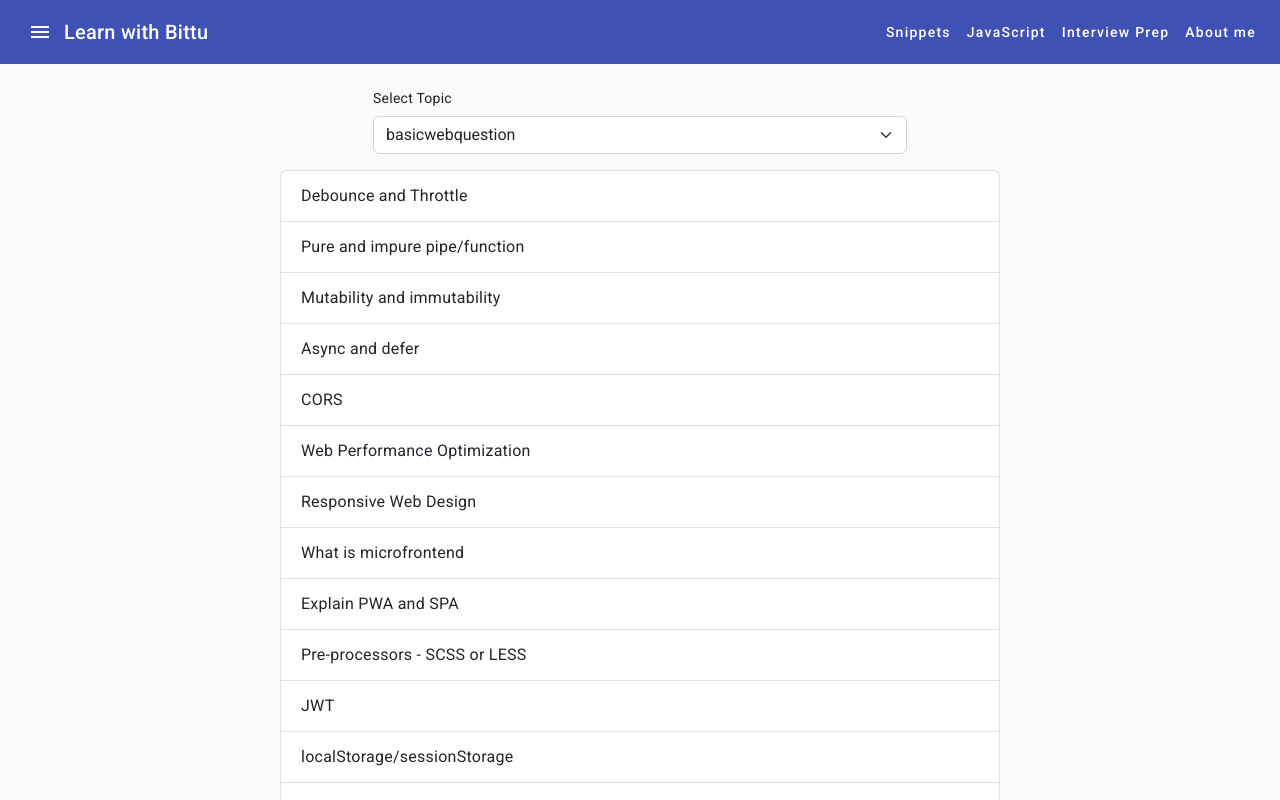
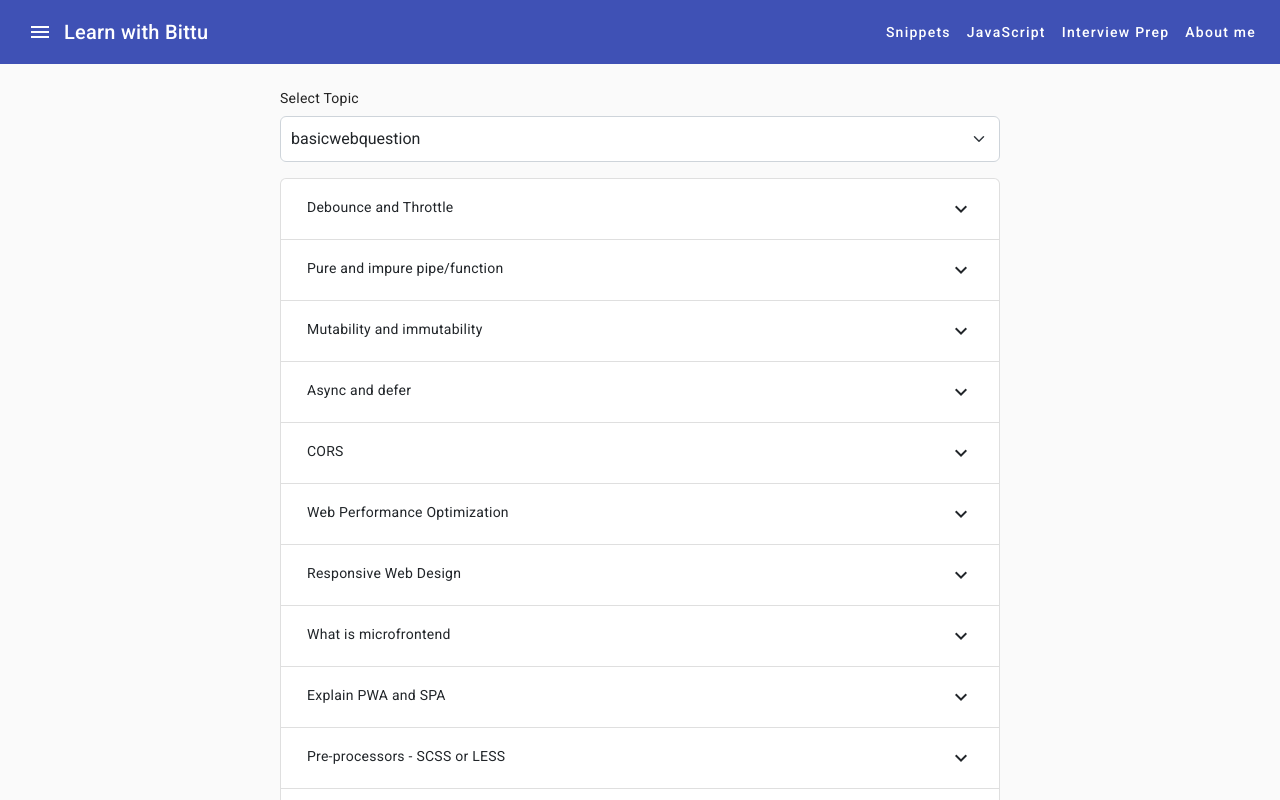
Before and after one commit to bittu1040/Learn-with-Bittu, an Angular app: page /learn/overview in a window 1280 px wide. Built offline with nearby package versions, Linux system fonts and the light colour scheme.

Commit message:
added expand icon

```diff
--- a/src/app/module/learn/learn-overview/learn-overview.component.css
+++ b/src/app/module/learn/learn-overview/learn-overview.component.css
@@ -1,49 +1,22 @@
-.interview-topics-container {
-    display: flex;
-    flex-direction: column;
-    align-items: center;
-    padding: 20px;
-  }
-
-  .topic-section {
-    width: 80%;
-    max-width: 600px;
-    margin-bottom: 30px;
-    border: 1px solid #ccc;
-    border-radius: 8px;
-    padding: 20px;
-  }
-
-  .header {
-    margin-bottom: 15px;
-    font-size: 1.5rem;
-  }
-
-  .topic-list ul {
-    list-style-type: none;
-    padding: 0;
-    margin: 0;
-  }
-
-  .topic-list ul li {
-    font-size: 16px;
-    line-height: 1.6;
-    margin-bottom: 8px;
-  }
-
-.list-group-item {
-  font-size: 0.9rem;
-  padding: 10px 15px;
+.topic-name {
+  cursor: pointer;
+  transition: background-color 0.3s ease;
 }
 
-.list-group-item:hover {
+.topic-name:hover {
   background-color: #f0f0f0;
-  cursor: pointer;
 }
 
+.topic-header {
+  display: flex;
+  justify-content: space-between;
+  padding: 10px;
+}
 
-.font-size{
-font-size: 16px;
-font-weight: 400;
-padding: 5px;
+.topic-description {
+  padding: 10px;
 }
+
+.topic-description p {
+  margin-bottom: 5px;
+}
--- a/src/app/module/learn/learn-overview/learn-overview.component.html
+++ b/src/app/module/learn/learn-overview/learn-overview.component.html
@@ -41,11 +41,11 @@
 
 <div class="container mt-4">
   <div class="row d-flex justify-content-center">
-    <div class="col-12 col-lg-6">
+    <div class="col-12 col-md-8">
       <div class="mb-3">
         <label for="topicSelect" class="form-label">Select Topic</label>
-        <select class="form-select" id="topicSelect" (change)="updateTopics1($event)">
-          <option *ngFor="let chapter of allChapter" >{{chapter}}</option>
+        <select class="form-select" id="topicSelect" (change)="updateTopics1($event)" style="padding: 10px;">
+          <option *ngFor="let chapter of allChapter">{{chapter}}</option>
         </select>
       </div>
     </div>
@@ -54,22 +54,17 @@
 
 
 
-
-    <div class="row align-items-center justify-content-center">
+  <div class="row justify-content-center">
     <div class="col-md-8">
-        <div class="mb-4">
       <div class="card-body">
         <ul class="list-group">
-              <li class="list-group-item list-group-item-action topic-name" *ngFor="let topic of listOfTopic">
-                <div (click)="toggleDescription(topic)" class="font-size">
-                  {{topic.name}}
-                  <div *ngIf="topic.showDescription" style="border: 1px solid gray;">
-                    <h3>{{topic.details.mainHeading}}</h3>
+          <li class="list-group-item topic-name" *ngFor="let topic of listOfTopic">
+            <div (click)="toggleDescription(topic)" class="topic-header">
+              <span>{{topic.name}} </span><mat-icon>expand_more</mat-icon>
+            </div>
+            <div class="topic-description" *ngIf="topic.showDescription">
               <div *ngFor="let content of topic.details.insideContent">
-                      <pre>{{topic | json}} </pre>
-                      <h4>{{content.miniHeading}}</h4>
-                      <p>{{content.description}}</p>
-                    </div>
+                <p [innerHTML]='content.description'></p>
               </div>
             </div>
           </li>
@@ -78,4 +73,3 @@
     </div>
   </div>
 </div>
-  </div>
--- a/src/app/shared/topics.ts
+++ b/src/app/shared/topics.ts
@@ -86,7 +86,12 @@ export const listOfQuestions1: InterviewTopic1[] = [
           "insideContent": [
             {
               "miniHeading": "Debounce and Throttle",
-              "description": "Description for Debounce and Throttle.",
+              "description": "Lorem  <strong>bold</strong> ipsum, dolor sit amet consectetur adipisicing elit. Beatae quasi, reiciendis mollitia magnam similique temporibus dolorum eius sint, earum ad quidem error culpa sequi placeat itaque exercitationem maxime. Dicta natus et perferendis.",
+              "code": ""
+            },
+            {
+              "miniHeading": "Debounce and Throttle",
+              "description": "Lorem ipsum, dolor sit amet consectetur adipisicing elit. Beatae quasi, reiciendis mollitia magnam similique temporibus dolorum eius sint, earum ad quidem error culpa sequi placeat itaque exercitationem maxime. Dicta natus et perferendis.",
               "code": ""
             }
           ]
@@ -303,10 +308,10 @@ export const listOfQuestions1: InterviewTopic1[] = [
         }
       },
       {
-        "name": "Understand different use cases of the Promises with respect to API handling (retry API, combine 2-3 API)",
+        "name": "Promises with respect to API handling (retry API, combine 2-3 API)",
         "showDescription": false,
         "details": {
-          "mainHeading": "Understand different use cases of the Promises with respect to API handling (retry API, combine 2-3 API)",
+          "mainHeading": "Promises with respect to API handling (retry API, combine 2-3 API)",
           "insideContent": [
             {
               "miniHeading": "Understand different use cases of the Promises with respect to API handling (retry API, combine 2-3 API)",
```
Lines whose indentation alone changed are shown as unchanged.
